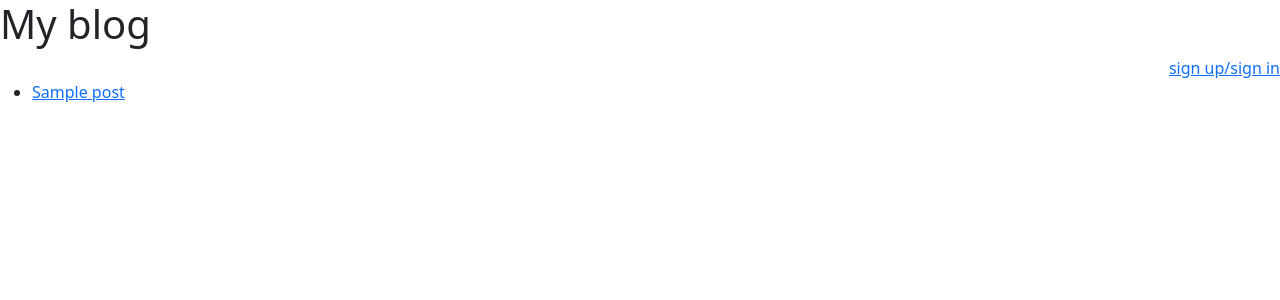
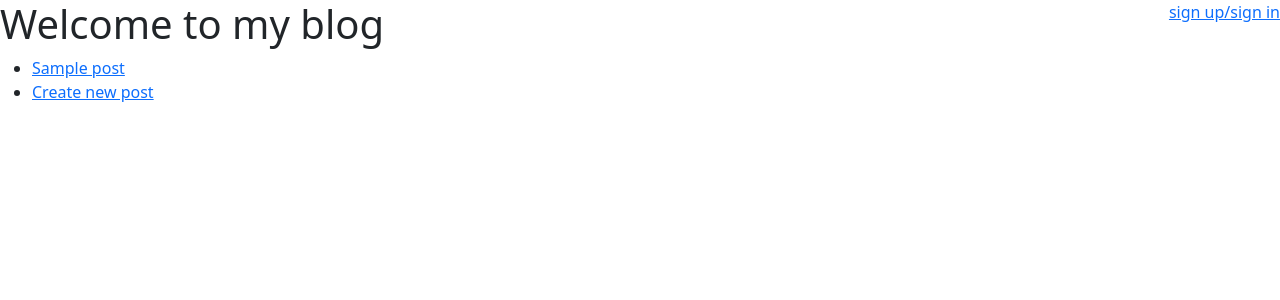
Before and after one commit to victord96/5_django_projects, a Django app: page /blog/ in a window 1280 px wide. Shown: the top 300 px of the page. Run offline with Django 3.2, Linux system fonts and the light colour scheme; tables that the repository leaves empty hold one stand-in row (values such as "Sample post").

Commit message:
Created authentication, register and the form of creating new posts

```diff
--- a/django-blog/blog/models.py
+++ b/django-blog/blog/models.py
@@ -1,10 +1,12 @@
 from django.db import models
+from django.db.models.signals import post_save
+from django.dispatch import receiver
 
 # Create your models here.
 
 class Post(models.Model):
     title = models.CharField(max_length=200)
-    content = models.TextField
+    content = models.TextField()
     pub_date = models.DateTimeField('date published')
 
     def __str__(self):
--- a/django-blog/blog/static/css/styles.css
+++ b/django-blog/blog/static/css/styles.css
@@ -1,3 +1,4 @@
-.sign-in {
-    text-align: right;
+.header {
+    display:flex;
+    justify-content: space-between;
 }
--- a/django-blog/blog/templates/blog/base_generic.html
+++ b/django-blog/blog/templates/blog/base.html
@@ -2,6 +2,8 @@
 <html lang="en">
 
   <head>
+
+    {% block header %} {% endblock %}
     <!-- Required meta tags -->
     <meta charset="utf-8">
     <meta name="viewport" content="width=device-width, initial-scale=1">
@@ -9,7 +11,7 @@
     <!-- Bootstrap CSS -->
     <link href="https://cdn.jsdelivr.net/npm/bootstrap@5.1.3/dist/css/bootstrap.min.css" rel="stylesheet" integrity="sha384-1BmE4kWBq78iYhFldvKuhfTAU6auU8tT94WrHftjDbrCEXSU1oBoqyl2QvZ6jIW3" crossorigin="anonymous">
 
-    <title>My blog</title>
+    {% block title %} {% endblock %}
 
     {% load static %}
     <link rel='stylesheet' href="{% static 'css/styles.css' %}">
@@ -17,7 +19,6 @@
   </head>
 
   <body>
-    <h1>My blog</h1>
 
     <!-- Optional JavaScript; choose one of the two! -->
 
--- a/django-blog/blog/templates/blog/index.html
+++ b/django-blog/blog/templates/blog/index.html
@@ -1,20 +1,43 @@
-{% extends "blog/base_generic.html" %}
+{% extends "blog/base.html" %}
+
+{% block header %}
+
+<div class="header">
+
+    {% if user.is_authenticated %}
+
+    <h1> Welcome back, {{ user.get_username }} </h1>
+
+    <div class='nav'>
+        <a href="/accounts/logout">logout</a>
+    </div>
+
+    {% else %}
+
+    <h1> Welcome to my blog </h1>
+
+    <div class='nav'>
+        <a href="/accounts/login">sign up/sign in</a>
+    </div>
+
+    {% endif %}
+
+
+</div>
+
+{% endblock %}
 
 {% block content %}
 
-
-<div class="sign-in">
-    <a href="{% url 'login' %}">sign up/sign in</a>
-</div>
-
 {% if latest_post_list %}
-    <ul>
+<ul>
     {% for post in latest_post_list %}
         <li><a href="{% url 'blog:detail' post.id %}">{{ post.title }}</a></li>
     {% endfor %}
-    </ul>
+    <li><a href="{% url 'blog:new_post' %}">Create new post</a></li>
+</ul>
 {% else %}
-    <p>No posts are available.</p>
+<p> No posts are available. <a href="{% url 'blog:new_post' %}">Create one?</a></p>
 {% endif %}
 
 
--- a/django-blog/blog/urls.py
+++ b/django-blog/blog/urls.py
@@ -1,12 +1,11 @@
-from django.urls import path, include
+from django.urls import path
 
 from . import views
 
 app_name = 'blog'
 urlpatterns = [
     path('', views.IndexView.as_view(), name='index'),
-    #path('', views.AdminIndexView.as_view(), name='superindex'),
-    #path('<int:pk>/', views.DetailView.as_view(), name='detail'),
-    #path('<int:pk>/results/', views.ResultsView.as_view(), name='results'),
-    #path('<int:question_id>/vote/', views.vote, name='vote'),
+    path('create_post/', views.CreatePost.as_view(), name='new_post'),
+    path('register/', views.Register, name='register'),
+    path('<int:pk>/', views.Details.as_view(), name='detail'),
 ]
--- a/django-blog/blog/views.py
+++ b/django-blog/blog/views.py
@@ -1,19 +1,59 @@
-from django.shortcuts import render
+from django import views
+from django.http.response import HttpResponse
+from django.shortcuts import render, redirect
+from django.contrib.auth import authenticate, login, views
+from django.contrib.auth.forms import UserCreationForm
+from django.contrib.auth.models import User
 from django.views import generic
+from django.http import HttpResponseRedirect, request
+from django.views.generic.base import TemplateView, View
+
 from .models import Post
-from django.contrib.auth.models import User
 
 
-class IndexView(generic.ListView):
-    template_name = 'blog/index.html'
-    context_object_name = 'latest_post_list'
+class IndexView(View):
 
 
-    def get_queryset(self):
+    def get (self, request):
         """Return all published posts.(not including those set to be
-    published in the future)"""
+    published in the future) and user info"""
 
-        return Post.objects.order_by('-pub_date')[:5]
+        latest_post_list = Post.objects.order_by('-pub_date')[:5]
+        return render(request, 'blog/index.html', {'latest_post_list' : latest_post_list})
 
 
-#def create_post(request, post_id):
+class CreatePost(generic.CreateView):
+
+    template_name = 'blog/new_post.html'
+    model = Post
+    fields = ['title', 'content', 'pub_date']
+
+    def post (self, request):
+
+        return redirect('/blog')
+
+
+class Details(generic.DetailView):
+
+    model = Post
+    template_name = 'blog/detail.html'
+
+    def post(self):
+
+        return Post.objects.all
+
+
+def Register(request):
+
+    if request.method == "POST":
+        form = UserCreationForm(request.POST)
+        if form.is_valid():
+            form.save()
+            username = form.cleaned_data.get('username')
+            raw_password = form.cleaned_data.get('password1')
+            user = authenticate(username=username, password=raw_password)
+            login(request, user)
+            return redirect('/blog/')
+    else:
+        form = UserCreationForm()
+    return render(request, 'blog/register.html', {'form': form})
--- a/django-blog/blog_project/settings.py
+++ b/django-blog/blog_project/settings.py
@@ -56,7 +56,7 @@ ROOT_URLCONF = 'blog_project.urls'
 TEMPLATES = [
     {
         'BACKEND': 'django.template.backends.django.DjangoTemplates',
-        'DIRS': ['./templates'],
+        'DIRS': ['./templates',],
         'APP_DIRS': True,
         'OPTIONS': {
             'context_processors': [
@@ -127,6 +127,7 @@ STATIC_URL = '/static/'
 DEFAULT_AUTO_FIELD = 'django.db.models.BigAutoField'
 
 # Redirect to home URL after login (Default redirects to /accounts/profile/)
+LOGIN_URL = '/blog/'
 LOGIN_REDIRECT_URL = '/blog/'
 
 EMAIL_BACKEND = 'django.core.mail.backends.console.EmailBackend'
--- a/django-blog/blog_project/urls.py
+++ b/django-blog/blog_project/urls.py
@@ -15,6 +15,7 @@ Including another URLconf
 """
 from django.contrib import admin
 from django.urls import path, include
+from django.contrib.auth import views as auth_views
 
 urlpatterns = [
     path('blog/', include('blog.urls')),
--- a/django-blog/templates/registration/logged_out.html
+++ b/django-blog/templates/registration/logged_out.html
@@ -1,5 +1,6 @@
-{% block content %}
 <p>Logged out!</p>
 
 <a href="{% url 'login'%}">Click here to login again.</a>
-{% endblock %}
+<div class = "nav">
+    <a href= "{% url 'blog:index' %}"> Click here to go to the menu</a>
+</div>
--- a/django-blog/templates/registration/password_reset_form.html
+++ b/django-blog/templates/registration/password_reset.html
@@ -1,9 +1,5 @@
-{% block content %}
-
 <form action="" method="post">{% csrf_token %}
     {% if form.email.errors %} {{ form.email.errors }} {% endif %}
         <p>{{ form.email }}</p>
     <input type="submit" class="btn btn-default btn-lg" value="Reset password" />
 </form>
-
-{% endblock %}
--- a/django-blog/templates/registration/password_reset_complete.html
+++ b/django-blog/templates/registration/password_reset_complete.html
@@ -1,7 +1,2 @@
-{% extends "base_generic.html" %}
-{% block content %}
-
 <h1>The password has been changed!</h1>
 <p><a href="{% url 'login' %}">log in again?</a></p>
-
-{% endblock %}
--- a/django-blog/templates/registration/password_reset_confirm.html
+++ b/django-blog/templates/registration/password_reset_confirm.html
@@ -1,5 +1,3 @@
-{% block content %}
-
     {% if validlink %}
         <p>Please enter (and confirm) your new password.</p>
         <form action="" method="post">
@@ -27,5 +25,3 @@
         <h1>Password reset failed</h1>
         <p>The password reset link was invalid, possibly because it has already been used. Please request a new password reset.</p>
     {% endif %}
-
-{% endblock %}
--- a/django-blog/templates/registration/password_reset_done.html
+++ b/django-blog/templates/registration/password_reset_done.html
@@ -1,3 +1 @@
-{% block content %}
 <p>We've emailed you instructions for setting your password. If they haven't arrived in a few minutes, check your spam folder.</p>
-{% endblock %}
```
Also changed, not shown: django-blog/blog/templates/blog/detail.html (added, +7 -0 lines), django-blog/blog/templates/blog/new_post.html (added, +10 -0 lines), django-blog/blog/templates/blog/register.html (added, +10 -0 lines), django-blog/templates/registration/login.html (+11 -23 lines), django-blog/blog/migrations/0002_post_content.py (added), django-blog/templates/registration/register.html (deleted).
